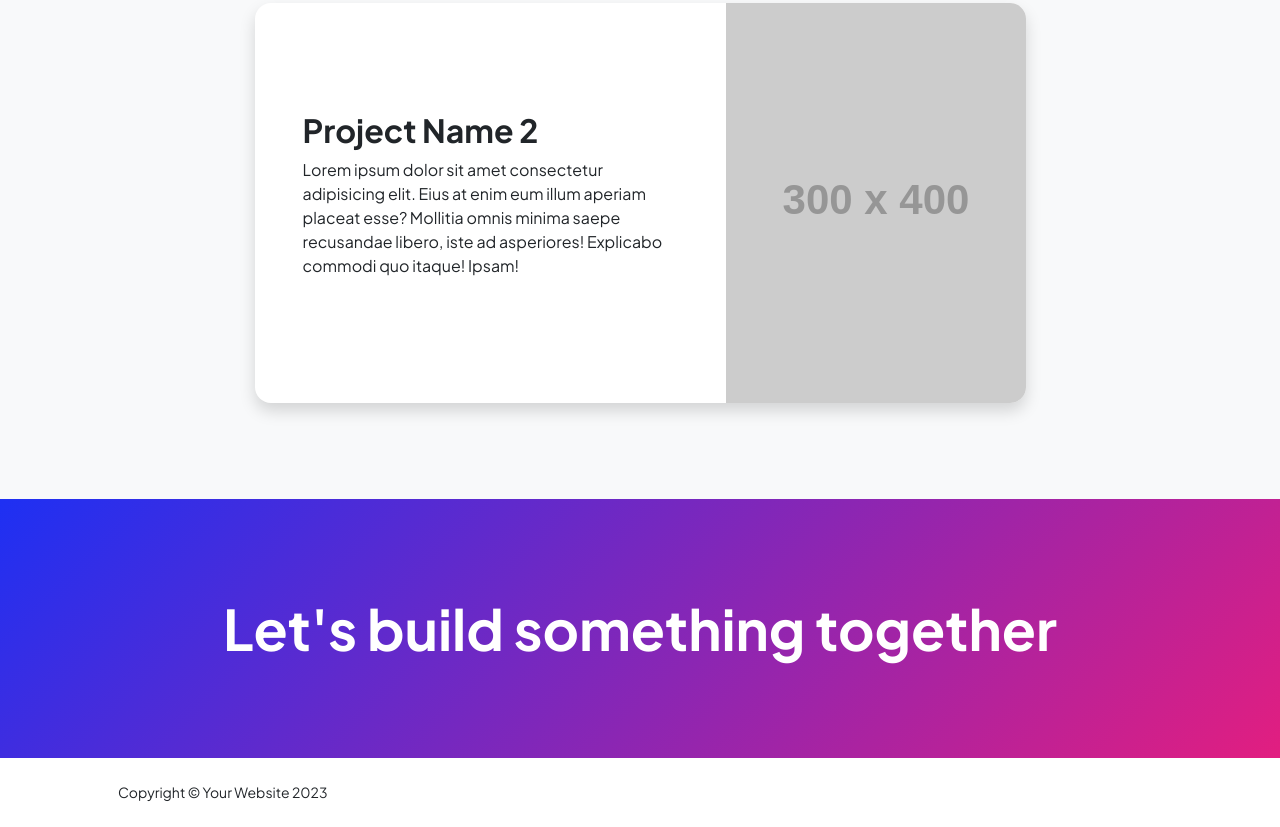
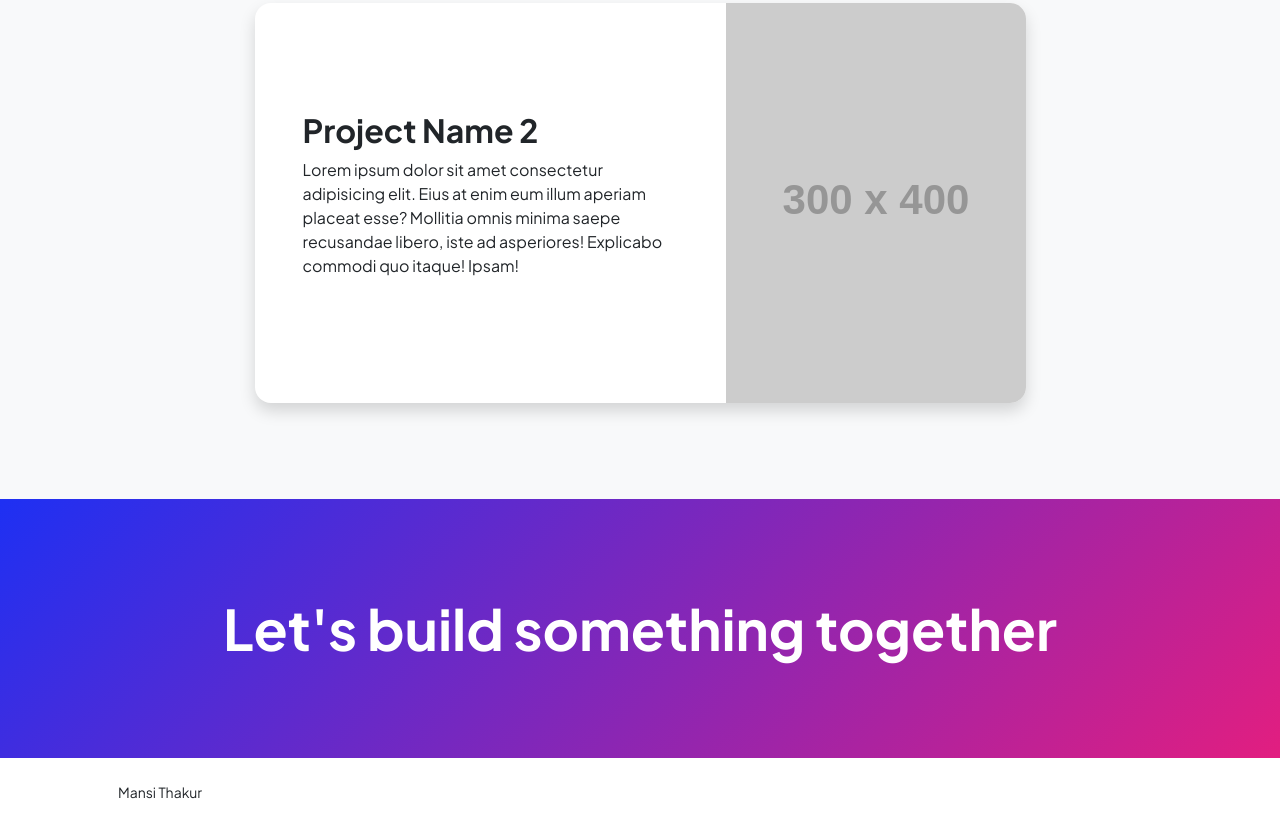
Before and after one commit to mansi0304/Mansi-Portfolio, a plain HTML site: page projects.html in a window 1280 px wide. Shown: the part 671-1498 px from the top of the page. Drawn offline with nearby package versions, Linux system fonts and the light colour scheme; placeholder pictures from the web are drawn by us.

Commit message:
Update projects.html

```diff
--- a/projects.html
+++ b/projects.html
@@ -83,7 +83,7 @@
         <footer class="bg-white py-4 mt-auto">
             <div class="container px-5">
                 <div class="row align-items-center justify-content-between flex-column flex-sm-row">
-                    <div class="col-auto"><div class="small m-0">Copyright &copy; Your Website 2023</div></div>
+                    <div class="col-auto"><div class="small m-0">Mansi Thakur</div></div>
 
                 </div>
             </div>
```
